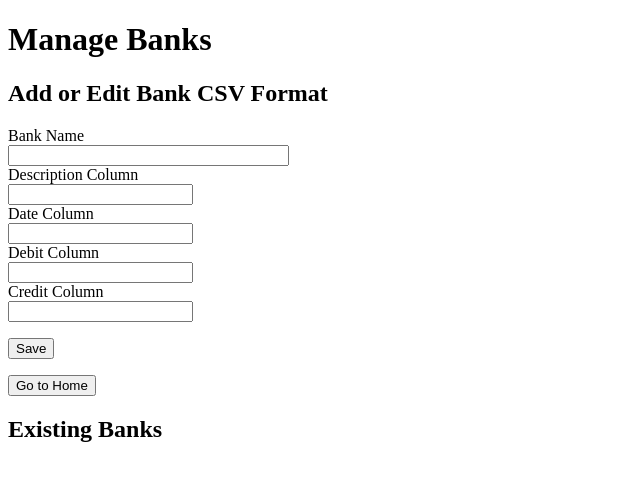
After one commit to shahpranjal/spreadsheet, a Flask app: page /banks in a window 1280 px wide. The commit adds this page. Shown: the top 481 px of the page, without its empty margins (0-640 px from the left). Run offline with Flask 3, Linux system fonts and the light colour scheme; parts of the project's set-up code (start-up, migrations or seed data) failed here and were passed over.

Commit message:
add banks page

```diff
--- a/app/__init__.py
+++ b/app/__init__.py
@@ -20,9 +20,11 @@ def create_app():
 
     from .routes.main_routes import main
     from .routes.api_routes import api
+    from .routes.bank_csv_routes import bank_csv_bp
 
     app.register_blueprint(main)
     app.register_blueprint(api, url_prefix='/api')
+    app.register_blueprint(bank_csv_bp)
 
     return app
 
--- /dev/null
+++ b/app/forms.py
@@ -0,0 +1,12 @@
+from flask_wtf import FlaskForm
+from wtforms import StringField, IntegerField, SubmitField
+from wtforms.validators import DataRequired, NumberRange
+
+
+class BankCsvForm(FlaskForm):
+    bank_name = StringField('Bank Name', validators=[DataRequired()])
+    description_column = IntegerField('Description Column', validators=[DataRequired(), NumberRange(min=0)])
+    date_column = IntegerField('Date Column', validators=[DataRequired(), NumberRange(min=0)])
+    debit_column = IntegerField('Debit Column', validators=[DataRequired(), NumberRange(min=0)])
+    credit_column = IntegerField('Credit Column', validators=[DataRequired(), NumberRange(min=0)])
+    submit = SubmitField('Save')
--- /dev/null
+++ b/app/routes/bank_csv_routes.py
@@ -0,0 +1,54 @@
+from flask import Blueprint, render_template, redirect, url_for, flash
+from app import db
+from app.models.bank_csv import BankCsv
+from app.forms import BankCsvForm
+
+bank_csv_bp = Blueprint('bank_csv_bp', __name__)
+
+
+@bank_csv_bp.route('/banks', methods=['GET', 'POST'])
+def manage_banks():
+
+    form = BankCsvForm()
+    if form.validate_on_submit():
+        bank = BankCsv.query.filter_by(bank_name=form.bank_name.data).first()
+        if bank:
+            # Update existing bank
+            bank.date_column = form.date_column.data
+            bank.debit_column = form.debit_column.data
+            bank.credit_column = form.credit_column.data
+            bank.description_column = form.description_column.data
+            flash(f'Updated {form.bank_name.data}', 'success')
+        else:
+            # Create new bank
+            bank = BankCsv(
+                bank_name=form.bank_name.data,
+                date_column=form.date_column.data,
+                debit_column=form.debit_column.data,
+                credit_column=form.credit_column.data,
+                description_column=form.description_column.data
+            )
+            db.session.add(bank)
+            flash(f'Created {form.bank_name.data}', 'success')
+        db.session.commit()
+        return redirect(url_for('bank_csv_bp.manage_banks'))
+
+    banks = BankCsv.query.all()
+    return render_template('manage_banks.html', form=form, banks=banks)
+
+
+@bank_csv_bp.route('/edit-bank/<int:bank_id>', methods=['GET', 'POST'])
+def edit_bank(bank_id):
+    bank = BankCsv.query.get_or_404(bank_id)
+    form = BankCsvForm(obj=bank)
+    if form.validate_on_submit():
+        bank.bank_name = form.bank_name.data
+        bank.date_column = form.date_column.data
+        bank.debit_column = form.debit_column.data
+        bank.credit_column = form.credit_column.data
+        bank.description_column = form.description_column.data
+        db.session.commit()
+        flash(f'Updated {bank.bank_name}', 'success')
+        return redirect(url_for('bank_csv_bp.manage_banks'))
+
+    return render_template('edit_bank.html', form=form, bank=bank)
--- a/app/routes/main_routes.py
+++ b/app/routes/main_routes.py
@@ -1,8 +1,10 @@
 from flask import Blueprint, render_template
+from app.models.bank_csv import BankCsv
 
 main = Blueprint('main', __name__)
 
 
 @main.route('/')
 def index():
-    return render_template('index.html')
+    banks = BankCsv.query.all()
+    return render_template('index.html', banks=banks)
--- /dev/null
+++ b/app/templates/manage_banks.html
@@ -0,0 +1,44 @@
+<!DOCTYPE html>
+<html lang="en">
+<head>
+    <meta charset="UTF-8">
+    <title>Manage Banks</title>
+</head>
+<body>
+    <h1>Manage Banks</h1>
+
+    <h2>Add or Edit Bank CSV Format</h2>
+    <form method="POST">
+        {{ form.hidden_tag() }}
+        <p>
+            {{ form.bank_name.label }}<br>
+            {{ form.bank_name(size=32) }}<br>
+            {{ form.description_column.label }}<br>
+            {{ form.description_column() }}<br>
+            {{ form.date_column.label }}<br>
+            {{ form.date_column() }}<br>
+            {{ form.debit_column.label }}<br>
+            {{ form.debit_column() }}<br>
+            {{ form.credit_column.label }}<br>
+            {{ form.credit_column() }}<br>
+        </p>
+        <p>{{ form.submit() }}</p>
+    </form>
+
+    <button onclick="window.location.href='{{ url_for('main.index') }}'">Go to Home</button>
+
+    <h2>Existing Banks</h2>
+    <ul>
+        {% for bank in banks %}
+            <li>
+                <strong>{{ bank.bank_name }}</strong><br>
+                Date Column: {{ bank.date_column }}<br>
+                Description Column: {{ bank.description_column }}<br>
+                Debit Column: {{ bank.debit_column }}<br>
+                Credit Column: {{ bank.credit_column }}<br>
+                <a href="{{ url_for('bank_csv_bp.edit_bank', bank_id=bank.id) }}">Edit</a>
+            </li>
+        {% endfor %}
+    </ul>
+</body>
+</html>
--- a/run.py
+++ b/run.py
@@ -1,29 +1,6 @@
-from flask import Flask, request, jsonify, render_template
+from app import create_app
 
-app = Flask(__name__)
+app = create_app()
 
-
-@app.route('/')
-def index():
-    return render_template('index.html')
-
-
-@app.route('/process-file', methods=['POST'])
-def process_file():
-    data = request.get_json()
-    file_content = data.get('content')
-    bank = data.get('bank')
-    user = data.get('user')
-
-    if file_content and bank and user:
-        # Process the file content, bank, and user as needed
-        print(f"Received file content: {file_content}")
-        print(f"Bank: {bank}")
-        print(f"User: {user}")
-        return jsonify({"message": "Data received and processed."}), 200
-    else:
-        return jsonify({"error": "Missing data."}), 400
-
-
-if __name__ == '__main__':
-    app.run(debug=True)
+if __name__ == "__main__":
+    app.run()
```
Also changed, not shown: app/models/bank_csv.py (added, +10 -0 lines), app/templates/edit_bank.html (added, +27 -0 lines), app/templates/index.html (renamed from templates/index.html, +3 -5 lines), migrations/versions/8895d93c2ca3_.py (deleted, +0 -37 lines), instance/transactions.db.
